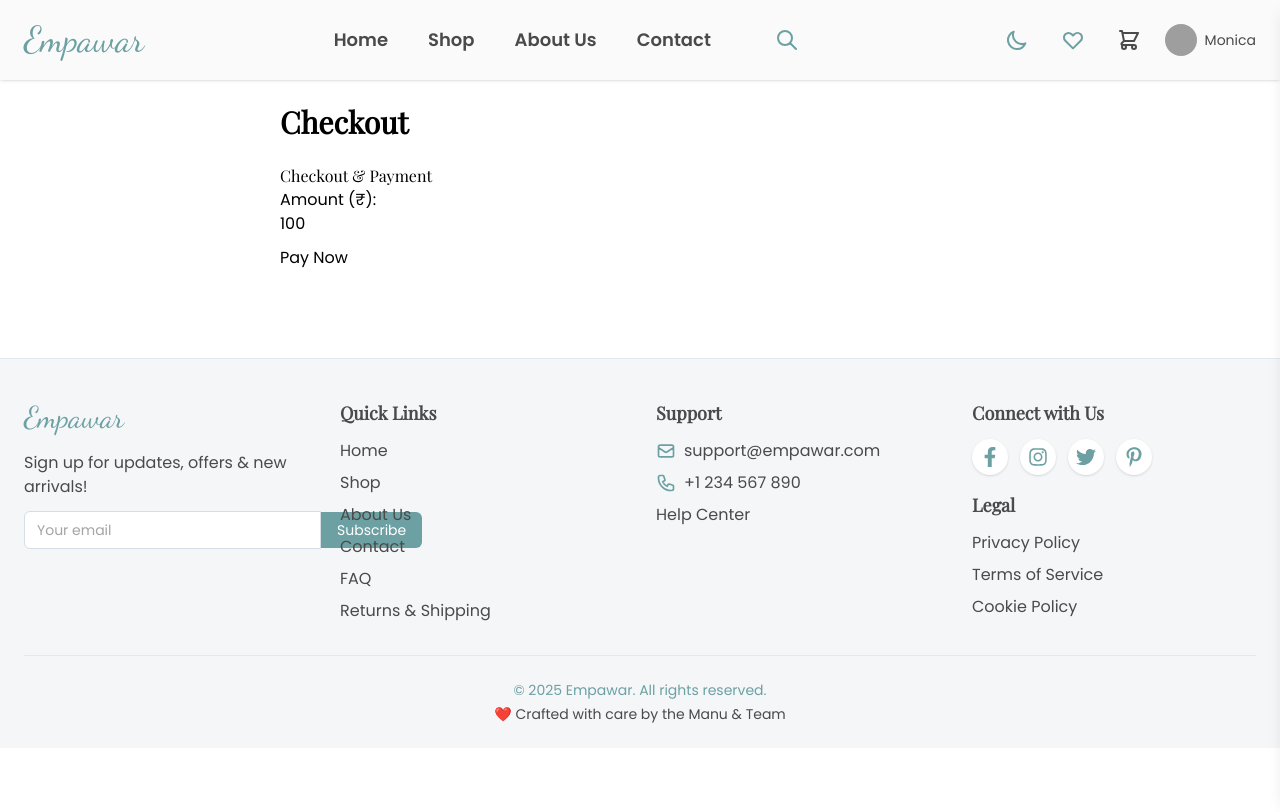
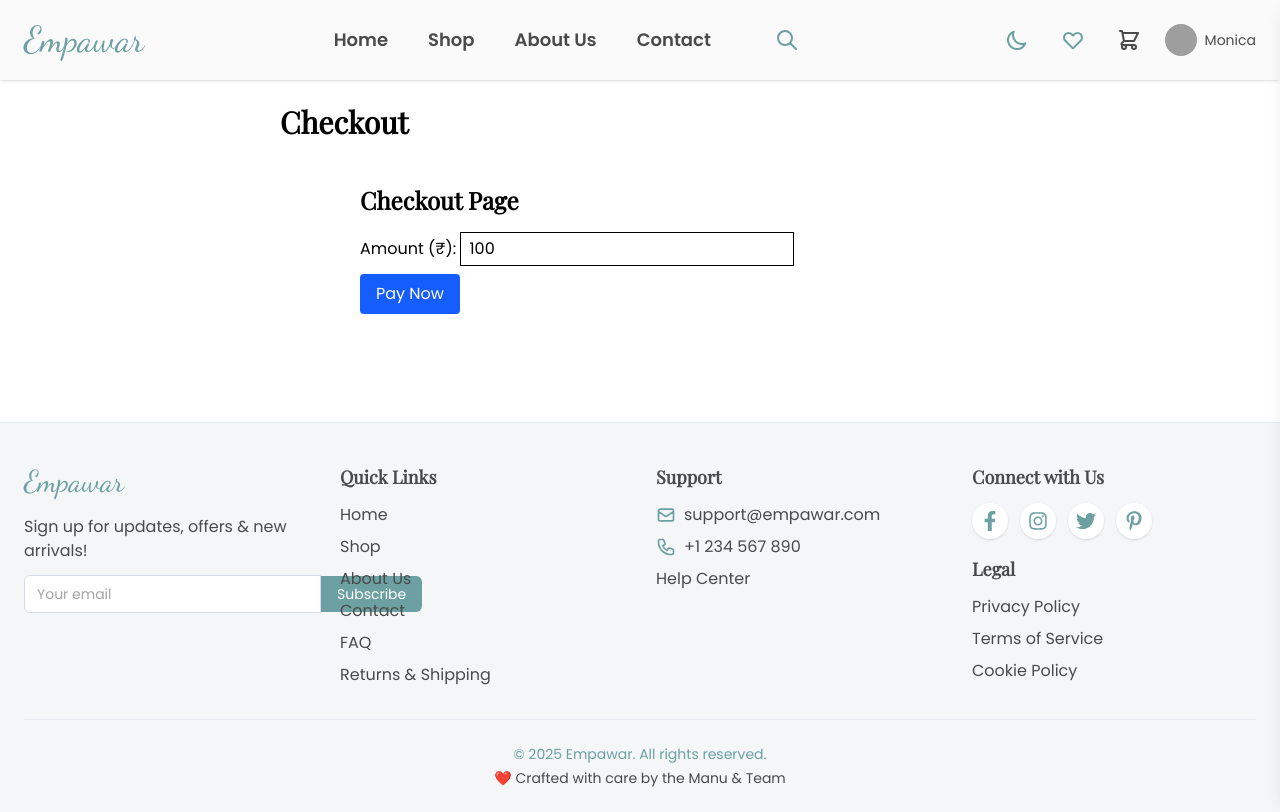
Before and after one commit to Manohar3969/Empawar-UI, a React (Vite) app: page /checkout in a window 1280 px wide. Built offline with nearby package versions, Linux system fonts and the light colour scheme; grey boxes are pictures that could not be loaded.

Commit message:
Code Added for Checkout Page and RazorPay Payment Test Implementation

```diff
--- a/src/components/checkout/CheckoutForm.jsx
+++ b/src/components/checkout/CheckoutForm.jsx
@@ -1,15 +1,22 @@
 // src/components/CheckoutForm.jsx
-
 import React, { useState } from 'react';
 import axios from 'axios';
+import { Link } from 'react-router-dom';
 
 export default function CheckoutForm() {
-    // Replace with your dynamic cart total or keep static for testing
-    const [amount, setAmount] = useState(100); // In INR, backend multiplies by 100 internally
+    const [amount, setAmount] = useState(100);
+    const [loading, setLoading] = useState(false);
+    const [paymentStatus, setPaymentStatus] = useState(null); // 'success', 'failed', or null
+    const [orderDetails, setOrderDetails] = useState(null);
     const [message, setMessage] = useState('');
-    const [loading, setLoading] = useState(false);
 
-    // Load Razorpay checkout script dynamically
+    // --- Mock similar products ---
+    const similarProducts = [
+        { id: 1, name: 'Product A', price: 299, img: '/img/product-a.jpg' },
+        { id: 2, name: 'Product B', price: 499, img: '/img/product-b.jpg' },
+        { id: 3, name: 'Product C', price: 799, img: '/img/product-c.jpg' },
+    ];
+
     const loadRazorpayScript = () => {
         return new Promise((resolve) => {
             if (window.Razorpay) return resolve(true);
@@ -25,62 +32,65 @@ export default function CheckoutForm() {
         setMessage('');
         setLoading(true);
 
-        // 1. Load Razorpay script
-        const razorpayLoaded = await loadRazorpayScript();
-        if (!razorpayLoaded) {
-            setMessage('⚠️ Razorpay SDK failed to load. Check your internet connection.');
+        const loaded = await loadRazorpayScript();
+        if (!loaded) {
+            setMessage('⚠️ Razorpay SDK failed to load.');
             setLoading(false);
             return;
         }
 
-        // 2. Create order on backend
+        // Create order on backend
         let order;
         try {
-            const res = await axios.post('http://localhost:5000/create-order', {
+            const res = await axios.post(`${import.meta.env.VITE_BACKEND_URL}/create-order`, {
                 amount: amount,
                 currency: 'INR',
             });
             if (!res.data.success) {
-                setMessage('⚠️ Server error: order not created.');
+                setMessage('Could not create order.');
                 setLoading(false);
                 return;
             }
             order = res.data.order;
-            console.log('Order received from backend:', order);
-        } catch (error) {
-            setMessage('⚠️ Backend error, could not create order.');
-            console.error('Order creation error:', error.response || error.message || error);
+        } catch (err) {
+            console.error(err);
+            setMessage('Backend error, could not create order.');
             setLoading(false);
             return;
         }
 
-        // 3. Create Razorpay options and open checkout
+        // Options for Razorpay checkout
         const options = {
-            key: import.meta.env.VITE_RAZORPAY_KEY_ID, // Vite env variable
-            amount: order.amount,  // amount is in paise from backend
+            key: import.meta.env.VITE_RAZORPAY_KEY_ID,
+            amount: order.amount,
             currency: order.currency,
             name: 'My Demo Store',
-            description: 'Test Transaction',
+            description: 'Order Payment',
             order_id: order.id,
             handler: async function (response) {
-                console.log('Payment success response:', response);
-
-                // 4. Verify payment on backend
                 try {
-                    const verifyRes = await axios.post('http://localhost:5000/verify-payment', {
+                    const verifyRes = await axios.post(`${import.meta.env.VITE_BACKEND_URL}/verify-payment`, {
                         razorpay_order_id: response.razorpay_order_id,
                         razorpay_payment_id: response.razorpay_payment_id,
                         razorpay_signature: response.razorpay_signature,
                     });
-                    console.log('Verification response:', verifyRes.data);
 
                     if (verifyRes.data.success) {
+                        setPaymentStatus('success');
+                        setOrderDetails({
+                            orderId: order.id,
+                            paymentId: response.razorpay_payment_id,
+                            amount: order.amount / 100,
+                            date: new Date().toLocaleString(),
+                        });
                         setMessage('✅ Payment successful!');
                     } else {
-                        setMessage('❌ Payment verification failed!');
+                        setPaymentStatus('failed');
+                        setMessage('❌ Payment verification failed.');
                     }
-                } catch (verifyError) {
-                    console.error('Verification error:', verifyError);
+                } catch (err) {
+                    console.error(err);
+                    setPaymentStatus('failed');
                     setMessage('⚠️ Payment verification error.');
                 } finally {
                     setLoading(false);
@@ -91,47 +101,105 @@ export default function CheckoutForm() {
                 email: 'john.doe@example.com',
                 contact: '9999999999',
             },
-            theme: {
-                color: '#3399cc',
-            },
-            modal: {
-                ondismiss: () => {
-                    setMessage('Payment popup closed.');
-                    setLoading(false);
-                },
-            },
+            theme: { color: '#3399cc' },
+            modal: { ondismiss: () => setLoading(false) },
         };
 
         const paymentObject = new window.Razorpay(options);
-
-        paymentObject.on('payment.failed', function (response) {
-            setMessage('❌ Payment failed: ' + response.error.description);
+        paymentObject.on('payment.failed', function () {
+            setPaymentStatus('failed');
+            setMessage('❌ Payment failed. Please try again.');
             setLoading(false);
-            console.error('Payment failed:', response.error);
         });
 
         paymentObject.open();
-        // Keep loading until popup closes or handler executes
     };
 
     return (
-        <div style={{ maxWidth: 320 }}>
-            <h2>Checkout &amp; Payment</h2>
-            <label>
+        <div className="checkout-container" style={{ maxWidth: '600px', margin: '0 auto', padding: '20px' }}>
+            <h2 className="text-2xl font-bold mb-4">Checkout Page</h2>
+
+            {/* Before Payment */}
+            {!paymentStatus && (
+                <>
+                    <label className="block mb-2">
                         Amount (₹):{' '}
                         <input
                             type="number"
+                            value={amount}
                             min={1}
-                    value={amount}
+                            onChange={(e) => setAmount(Number(e.target.value))}
+                            className="border px-2 py-1"
                             disabled={loading}
-                    onChange={(e) => setAmount(Number(e.target.value))}
                         />
                     </label>
-            <br />
-            <button onClick={handlePayNow} disabled={loading} style={{ marginTop: 10 }}>
+                    <button
+                        onClick={handlePayNow}
+                        disabled={loading}
+                        className="bg-blue-600 text-white px-4 py-2 rounded"
+                    >
                         {loading ? 'Processing...' : 'Pay Now'}
                     </button>
-            {message && <p style={{ marginTop: 10 }}>{message}</p>}
+                    {message && <p className="mt-2">{message}</p>}
+                </>
+            )}
+
+            {/* After Payment */}
+            {paymentStatus === 'success' && orderDetails && (
+                <div className="mt-6 p-4 border rounded bg-green-50">
+                    <h3 className="text-xl font-semibold text-green-700">✅ Thank you for your purchase!</h3>
+                    <p>Your payment was successful.</p>
+                    <div className="mt-3">
+                        <p><strong>Order ID:</strong> {orderDetails.orderId}</p>
+                        <p><strong>Payment ID:</strong> {orderDetails.paymentId}</p>
+                        <p><strong>Amount Paid:</strong> ₹{orderDetails.amount}</p>
+                        <p><strong>Date:</strong> {orderDetails.date}</p>
+                    </div>
+                    <div className="mt-4 flex gap-3">
+                        <Link to="/orders" className="bg-blue-600 text-white px-4 py-2 rounded">
+                            View Orders
+                        </Link>
+                        <Link to="/shop" className="bg-gray-500 text-white px-4 py-2 rounded">
+                            Continue Shopping
+                        </Link>
+                    </div>
+                </div>
+            )}
+
+            {paymentStatus === 'failed' && (
+                <div className="mt-6 p-4 border rounded bg-red-50">
+                    <h3 className="text-xl font-semibold text-red-700">❌ Payment Failed</h3>
+                    <p>{message}</p>
+                    <button
+                        onClick={handlePayNow}
+                        className="mt-3 bg-blue-600 text-white px-4 py-2 rounded"
+                    >
+                        Retry Payment
+                    </button>
+                </div>
+            )}
+
+            {/* Similar Products */}
+            {(paymentStatus === 'success' || paymentStatus === 'failed') && (
+                <div className="mt-8">
+                    <h4 className="text-lg font-semibold mb-3">You might also like</h4>
+                    <div className="grid grid-cols-1 sm:grid-cols-3 gap-4">
+                        {similarProducts.map((prod) => (
+                            <div key={prod.id} className="border rounded p-2 text-center hover:shadow-lg">
+                                <img src={prod.img} alt={prod.name} className="w-full h-32 object-cover mb-2" />
+                                <p className="font-medium">{prod.name}</p>
+                                <p className="text-sm text-gray-600">₹{prod.price}</p>
+                                <Link
+                                    to={`/product/${prod.id}`}
+                                    className="mt-1 inline-block bg-blue-500 text-white py-1 px-3 rounded text-sm"
+                                >
+                                    View
+                                </Link>
+                            </div>
+                        ))}
+                    </div>
+                </div>
+            )}
         </div>
     );
 }
```
Lines whose indentation alone changed are shown as unchanged.
